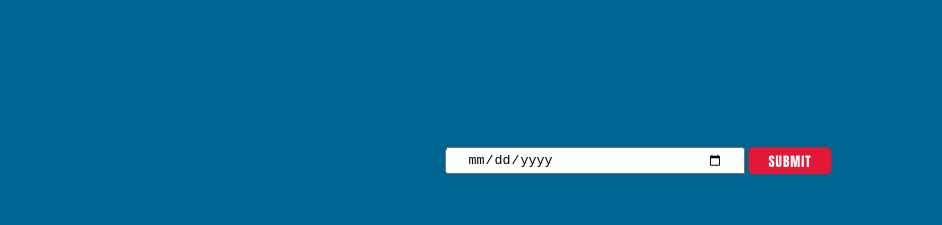
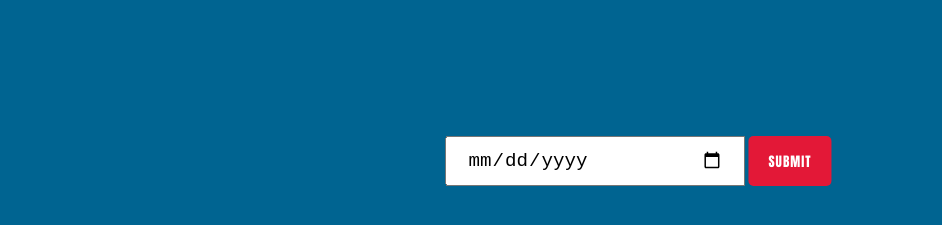
Before and after one commit to steelo808/getfuturedates, a plain HTML site: page index.html in a window 1280 px wide. Shown: the part 239-464 px from the top of the page, without its empty margins (0-942 px from the left). Drawn offline with Linux system fonts and the light colour scheme.

Commit message:
updated input block

```diff
--- a/styles.css
+++ b/styles.css
@@ -35,8 +35,10 @@ main{
 #current-date{
     padding:3px 20px;
     font-family: 'Courier New', Courier, monospace;
+    height:50px;
     width:300px;
     color:#000;
+    font-size:1.2rem;
 }
 
 #submit-btn{
```
